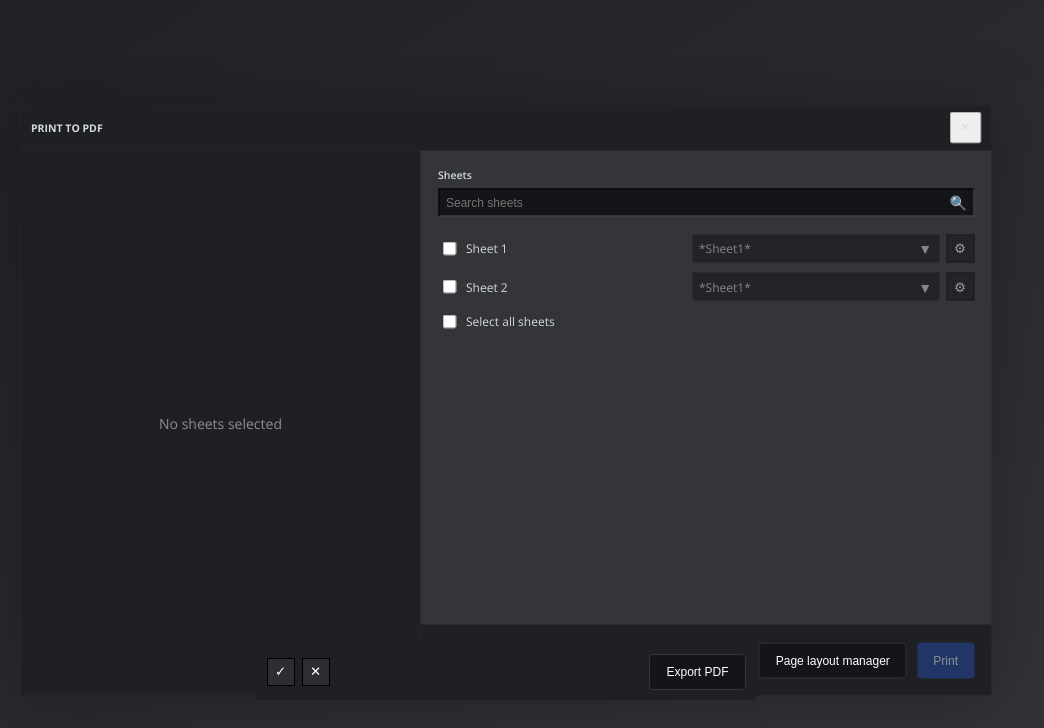
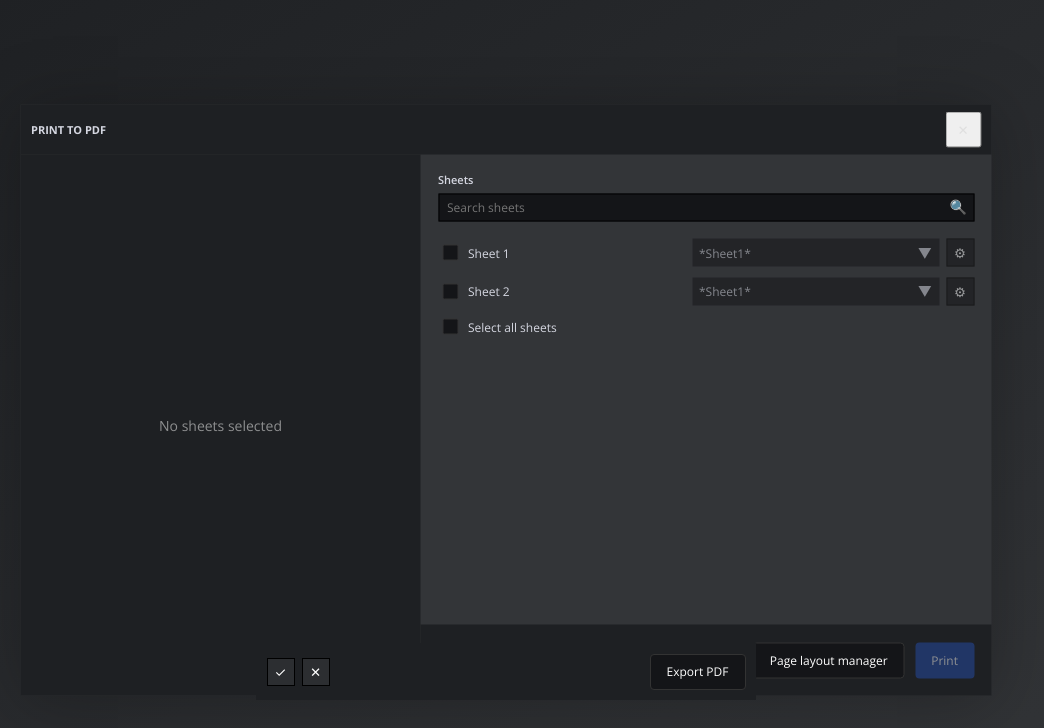
Before and after one commit to alexdubnyak/print-to-pdf, a React (Vite) app: page / in a window 1280 px wide. Shown: the top 728 px of the page, without its empty margins (134-1178 px from the left). Built offline with nearby package versions, Linux system fonts and the light colour scheme.

Commit message:
Fix CSS styles with proper specificity and important declarations

```diff
--- a/src/styles/globals.css
+++ b/src/styles/globals.css
@@ -2,12 +2,8 @@
 @tailwind components;
 @tailwind utilities;
 
-@custom-variant dark (&:is(.dark *));
-
 :root {
   --font-size: 14px;
-  --background: #ffffff;
-  --foreground: oklch(0.145 0 0);
 
   /* Print Dialog Color Variables */
   --color-dialog-bg-dark: #1e2023;
@@ -46,88 +42,77 @@
   }
 }
 
-/* Custom positioning classes for the print dialog components */
 @layer components {
-  .print-dialog-position {
-    left: calc(50% - 7.25px);
-  }
-
-  /* Background image utilities */
-  .bg-main-image {
-    background-size: auto, cover;
-    background-position: 0% 0%, 50% 50%;
-  }
-
-  .bg-gradient-overlay {
-    background-image: linear-gradient(
-        90deg,
-        rgba(0, 0, 0, 0.8) 0%,
-        rgba(0, 0, 0, 0.8) 100%
-      ),
-      var(--bg-image);
-  }
-
   /* Button Primary styles */
   .button-primary {
-    background-color: #254ca9;
+    background-color: #254ca9 !important;
     height: 36px !important;
     padding: 8px 16px !important;
     white-space: nowrap !important;
-    box-sizing: border-box !important;
-    transition: background-color 0.2s ease;
-    border: none;
-    border-radius: 4px;
-    color: var(--color-white);
-    font-size: 12px;
-    cursor: pointer;
+    border: none !important;
+    border-radius: 4px !important;
+    color: white !important;
+    font-size: 12px !important;
+    cursor: pointer !important;
+    transition: background-color 0.2s ease !important;
+    display: inline-flex !important;
+    align-items: center !important;
+    justify-content: center !important;
   }
 
   .button-primary:hover:not(:disabled) {
-    background-color: #2859bb;
+    background-color: #2859bb !important;
   }
 
   .button-primary:disabled {
-    background-color: #254ca9;
-    opacity: 0.5;
-    cursor: not-allowed;
+    background-color: #254ca9 !important;
+    opacity: 0.5 !important;
+    cursor: not-allowed !important;
   }
 
   /* Button Secondary styles */
   .button-secondary {
-    background-color: #141518;
+    background-color: #141518 !important;
     height: 36px !important;
     padding: 8px 16px !important;
-    color: var(--color-white);
-    border: 1px solid #333;
-    border-radius: 4px;
-    font-size: 12px;
-    cursor: pointer;
-    transition: background-color 0.2s ease;
+    color: white !important;
+    border: 1px solid #333 !important;
+    border-radius: 4px !important;
+    font-size: 12px !important;
+    cursor: pointer !important;
+    transition: background-color 0.2s ease !important;
+    display: inline-flex !important;
+    align-items: center !important;
+    justify-content: center !important;
   }
 
   .button-secondary:hover {
-    background-color: #2a2c2f;
+    background-color: #2a2c2f !important;
   }
 
   /* Button Icon styles */
   .button-icon-default {
-    background-color: #141518;
-    border: 1px solid #000;
-    cursor: pointer;
-    display: flex;
-    align-items: center;
-    justify-content: center;
-    transition: background-color 0.2s ease;
+    background-color: #141518 !important;
+    border: 1px solid #000 !important;
+    cursor: pointer !important;
+    display: flex !important;
+    align-items: center !important;
+    justify-content: center !important;
+    transition: background-color 0.2s ease !important;
+    width: 28px !important;
+    height: 28px !important;
   }
 
   .button-icon-secondary {
-    background-color: #2c2e31;
-    border: 1px solid #000;
-    cursor: pointer;
-    display: flex;
-    align-items: center;
-    justify-content: center;
-    transition: background-color 0.2s ease;
+    background-color: #2c2e31 !important;
+    border: 1px solid #000 !important;
+    cursor: pointer !important;
+    display: flex !important;
+    align-items: center !important;
+    justify-content: center !important;
+    transition: background-color 0.2s ease !important;
+    width: 28px !important;
+    height: 28px !important;
   }
 
   /* Activate All Active State */
@@ -141,153 +126,142 @@
 
   /* Hover states */
   .button-icon-default:not([disabled]):not(.disabled):hover {
-    background-color: #2a2c2f;
+    background-color: #2a2c2f !important;
   }
 
   .button-icon-secondary:not([disabled]):not(.disabled):not(.activate-all-active):hover {
-    background-color: #3a3c3f;
+    background-color: #3a3c3f !important;
   }
 
   /* Disabled states */
   .button-icon-default:disabled,
   .button-icon-secondary:disabled {
-    opacity: 0.5;
-    cursor: not-allowed;
-    pointer-events: none;
+    opacity: 0.5 !important;
+    cursor: not-allowed !important;
+    pointer-events: none !important;
   }
 
-  /* Common layout patterns */
-  .content-section {
-    display: flex;
-    flex-direction: column;
-    gap: 10px;
-    width: 100%;
+  /* Shadow for dialog */
+  .shadow-dialog {
+    box-shadow: 0px 4px 64px 0px rgba(0, 0, 0, 0.25) !important;
   }
 
-  /* Settings info styles */
-  .settings-info-row {
-    display: flex;
-    flex-direction: row;
-    gap: 10px;
-    align-items: center;
-    padding: 8px 0;
-    font-size: 12px;
-    color: var(--color-text-muted);
+  /* Text sizes */
+  .text-12px {
+    font-size: 12px !important;
   }
 
-  .settings-info-label {
-    width: 80px;
-    flex-shrink: 0;
+  .text-xs {
+    font-size: 11px !important;
   }
 
-  .settings-info-value {
-    flex: 1;
+  /* Input styles */
+  input[type="text"] {
+    background-color: #141518 !important;
+    border: 1px solid #000 !important;
+    color: #d5d7e1 !important;
+    padding: 4px 8px !important;
+    outline: none !important;
   }
 
-  /* Checkbox row */
-  .checkbox-row {
-    display: flex;
-    flex-direction: row;
-    gap: 10px;
-    align-items: center;
+  input[type="text"]:focus {
+    border-color: #2160D3 !important;
   }
 
-  /* Sheet layout rows */
-  .sheet-layout-row,
-  .sheet-layout-row-2 {
-    display: flex;
-    flex-direction: row-reverse;
-    gap: 6px;
-    align-items: flex-start;
-    width: 100%;
+  /* Checkbox styles */
+  input[type="checkbox"] {
+    background-color: #141518 !important;
+    border: 1px solid #333 !important;
+    border-radius: 2px !important;
+    width: 16px !important;
+    height: 16px !important;
+    appearance: none !important;
+    cursor: pointer !important;
+    position: relative !important;
   }
 
-  .basis-grow-container {
-    flex: 1;
-    background-color: var(--color-dialog-bg-dark);
+  input[type="checkbox"]:checked {
+    background-color: #2160D3 !important;
+    border-color: #2160D3 !important;
   }
 
-  .flex-center-container {
-    display: flex;
-    align-items: center;
-    height: 100%;
+  input[type="checkbox"]:checked::after {
+    content: "✓" !important;
+    position: absolute !important;
+    top: 50% !important;
+    left: 50% !important;
+    transform: translate(-50%, -50%) !important;
+    color: white !important;
+    font-size: 10px !important;
+    font-weight: bold !important;
   }
 
-  .padded-content {
-    padding: 6px 10px;
-    width: 100%;
+  /* Select dropdown custom styles */
+  .select-dropdown {
+    background-color: #141518 !important;
+    border: 1px solid #000 !important;
+    color: #d5d7e1 !important;
+    position: relative !important;
   }
 
-  .select-container {
-    flex: 1;
+  .select-dropdown-menu {
+    position: absolute !important;
+    top: 100% !important;
+    left: 0 !important;
+    right: 0 !important;
+    background-color: #141518 !important;
+    border: 1px solid #000 !important;
+    border-top: none !important;
+    z-index: 1000 !important;
+    max-height: 200px !important;
+    overflow-y: auto !important;
   }
 
-  /* Collapsible section styles */
-  .collapsible-section-header {
-    background-color: var(--color-dialog-bg-dark);
-    transition: background-color 0.2s ease;
-    position: relative;
-    z-index: 10;
+  .select-dropdown-option {
+    padding: 8px !important;
+    cursor: pointer !important;
+    color: #d5d7e1 !important;
+    font-size: 12px !important;
   }
 
-  .collapsible-section-header:hover {
-    background-color: #252729;
+  .select-dropdown-option:hover {
+    background-color: #2a2c2f !important;
+  }
 }
 
-  .collapsible-section-content {
-    background-color: var(--color-dialog-bg-darker);
-    border-left: 1px solid var(--color-dialog-bg-dark);
-    border-right: 1px solid var(--color-dialog-bg-dark);
-    border-bottom: 1px solid var(--color-dialog-bg-dark);
-    position: relative;
-    z-index: 5;
-    overflow: visible;
+/* Dark theme overrides */
+.dark {
+  background-color: var(--color-dialog-bg-dark) !important;
+  color: var(--color-text-light) !important;
 }
 
-  .layout-settings-section {
-    position: relative;
-    z-index: auto;
-    overflow: visible;
+/* Utility classes */
+.size-full {
+  width: 100% !important;
+  height: 100% !important;
 }
 
-  .layout-settings-section-content {
-    overflow: visible;
-    position: relative;
+.flex-1 {
+  flex: 1 !important;
 }
 
-  /* Print styles dropdown */
-  .print-styles-dropdown {
-    background-color: #141518;
-    border: 1px solid #000000;
-    color: var(--color-text-light);
+.w-7 {
+  width: 28px !important;
 }
 
-  .print-styles-dropdown:hover {
-    background-color: #1a1c1f;
+.h-7 {
+  height: 28px !important;
 }
 
-  /* Dropdown utilities */
-  .dropdown-visible {
-    overflow: visible !important;
-    z-index: 9999 !important;
+.w-9 {
+  width: 36px !important;
 }
 
-  .dropdown-container {
-    position: relative;
-    z-index: 100;
+.h-9 {
+  height: 36px !important;
 }
 
-  .dropdown-menu {
-    position: absolute;
-    top: 100%;
-    left: 0;
-    right: 0;
-    z-index: 9999;
-    max-height: 200px;
-    overflow-y: auto;
-    background: #141518;
-    border: 1px solid #000000;
-    border-top: none;
-    box-shadow: 0 4px 12px rgba(0, 0, 0, 0.4);
+/* Make sure all elements inherit proper styling */
+* {
+  font-family: 'Open Sans', -apple-system, BlinkMacSystemFont, 'Segoe UI', 'Roboto', sans-serif !important;
 }
-}
```
Lines whose indentation alone changed are shown as unchanged.
